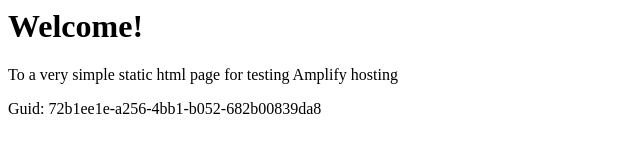
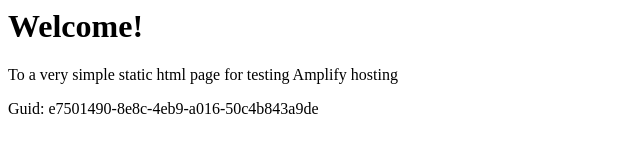
Before and after one commit to aws-aemilia-lhr/Github-PR-Commit-Integration-Test-DoNotTouch-GitHubWebhookPushCanaryTest-v1-prod-eu-west-2, a website: page src/index.html in a window 1280 px wide. Shown: the full height of the page, 0-640 px from the left. Drawn offline with Linux system fonts and the light colour scheme.

Commit message:
commit from integ tests

```diff
--- a/src/index.html
+++ b/src/index.html
@@ -12,6 +12,6 @@
 <body>
     <h1>Welcome!</h1>
     <p>To a very simple static html page for testing Amplify hosting</p>
-    <p>Guid: 72b1ee1e-a256-4bb1-b052-682b00839da8</p></body>
+    <p>Guid: e7501490-8e8c-4eb9-a016-50c4b843a9de</p></body>
 
 </html>
```
